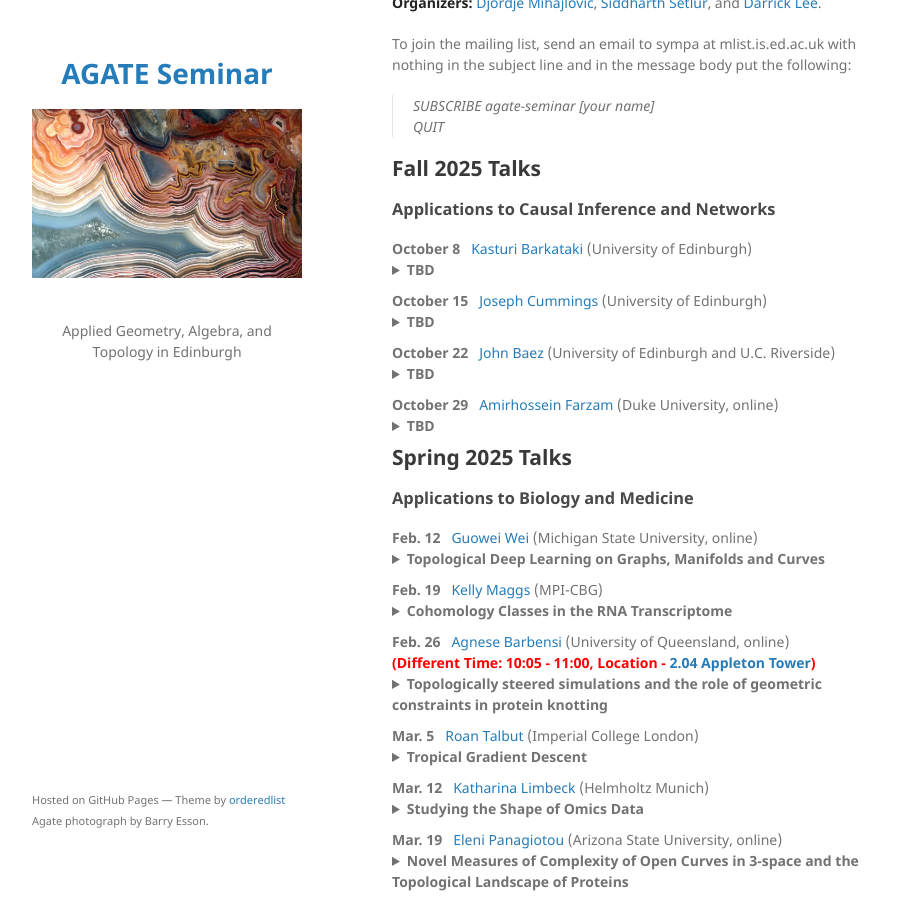
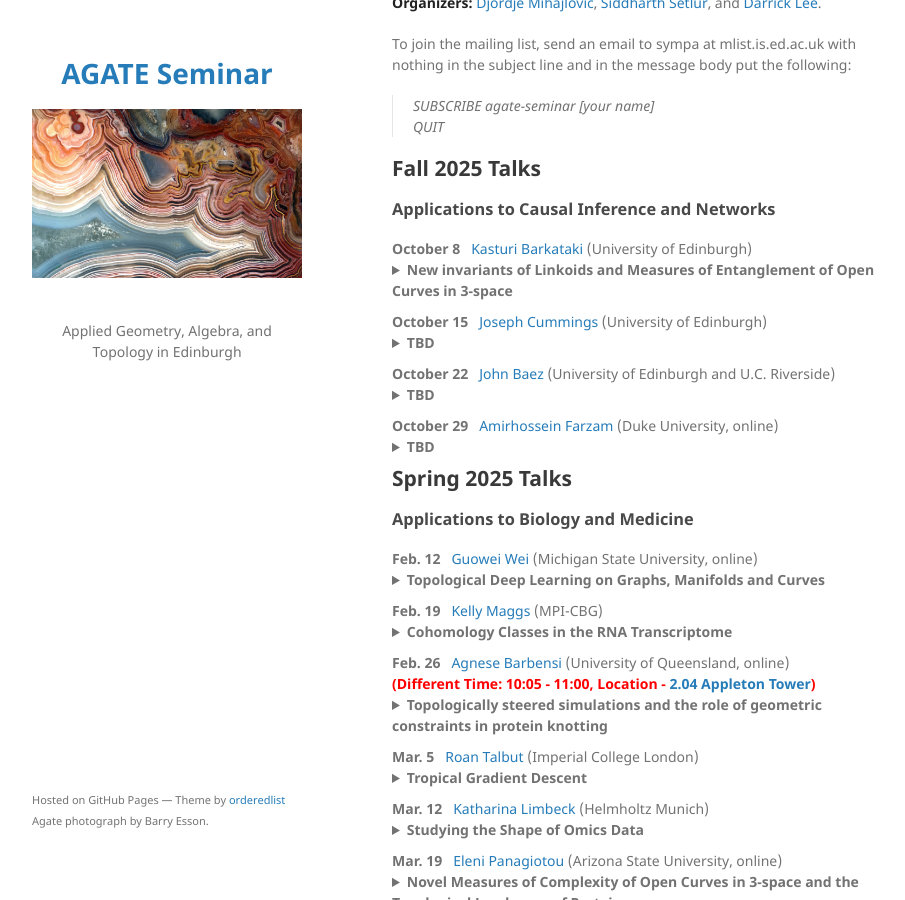
Before and after one commit to agatedinburgh/agatedinburgh.github.io, a Jekyll site: the page built from index.md, in a window 1280 px wide and 900 px high, scrolled down 340 px. Shown: the whole window, without its empty margins (178-1083 px from the left). Built offline with Jekyll 4.4.1, drawn with Linux system fonts in a browser that asks for light colours; our own code applies the rules of GitHub Pages for plain Markdown files; part of the change alters nothing that is shown.

Commit message:
added W1 abstract

```diff
--- a/index.md
+++ b/index.md
@@ -24,8 +24,8 @@ To join the mailing list, send an email to sympa at mlist.is.ed.ac.uk with nothi
 
 <nobr><b>October 8</b>  &nbsp; <a href="https://sites.google.com/view/kasturibarkataki/bio">Kasturi Barkataki</a> (University of Edinburgh)</nobr>
 <details style="margin-bottom:10px">
-<summary><b>TBD</b></summary>
-<p style="margin-left:30px;">TBD</p>
+<summary><b>New invariants of Linkoids and Measures of Entanglement of Open Curves in 3-space</b></summary>
+<p style="margin-left:30px;">Measuring the entanglement complexity of collections of open curves in 3-space has been an intractable, yet pressing mathematical problem, relevant to a plethora of physical systems. In this talk, we describe a novel definition of the Jones polynomial that generalises the classic Jones polynomial to collections of open curves in 3-space. More precisely, first we provide a novel definition of the Jones polynomial of linkoids (open link diagrams) and show that this is a well-defined single variable polynomial that is a topological invariant, which, for link-type linkoids, it coincides with that of the corresponding link. We will also talk about new invariants of linkoids which are introduced via a surjective map between linkoids and virtual knots. This leads to a new collection of strong invariants of linkoids that are independent of any given virtual closure.  We will show that invariants of linkoids give rise to a collection of novel measures of entanglement of open curves in 3-space, which are continuous functions of the curve coordinates and tend to their corresponding classical invariants when the endpoints of the curves tend to coincide.</p>
 </details>
 
 <nobr><b>October 15</b>  &nbsp; <a href="https://sites.google.com/view/josephcummingsmath/home">Joseph Cummings</a> (University of Edinburgh)</nobr>
```
